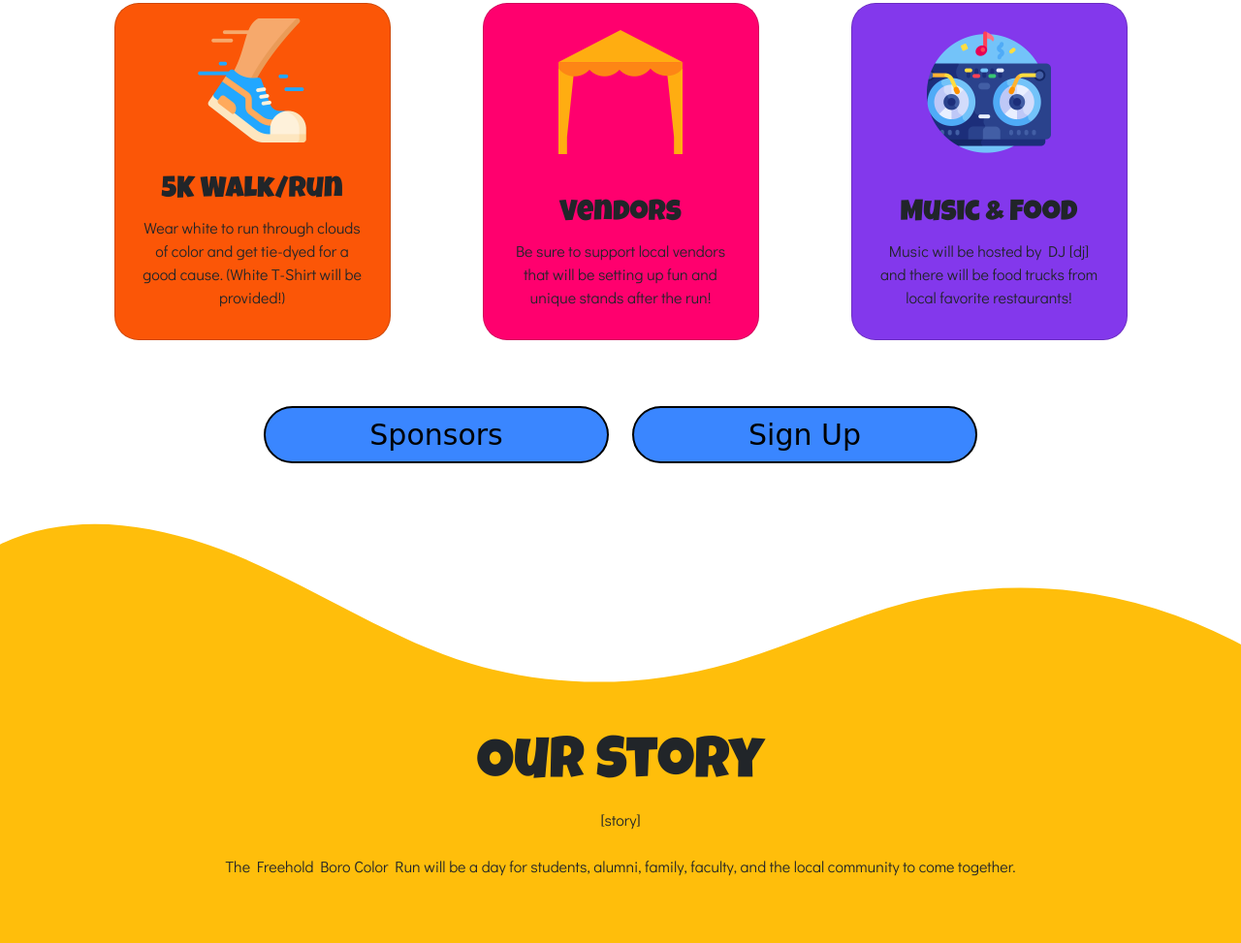
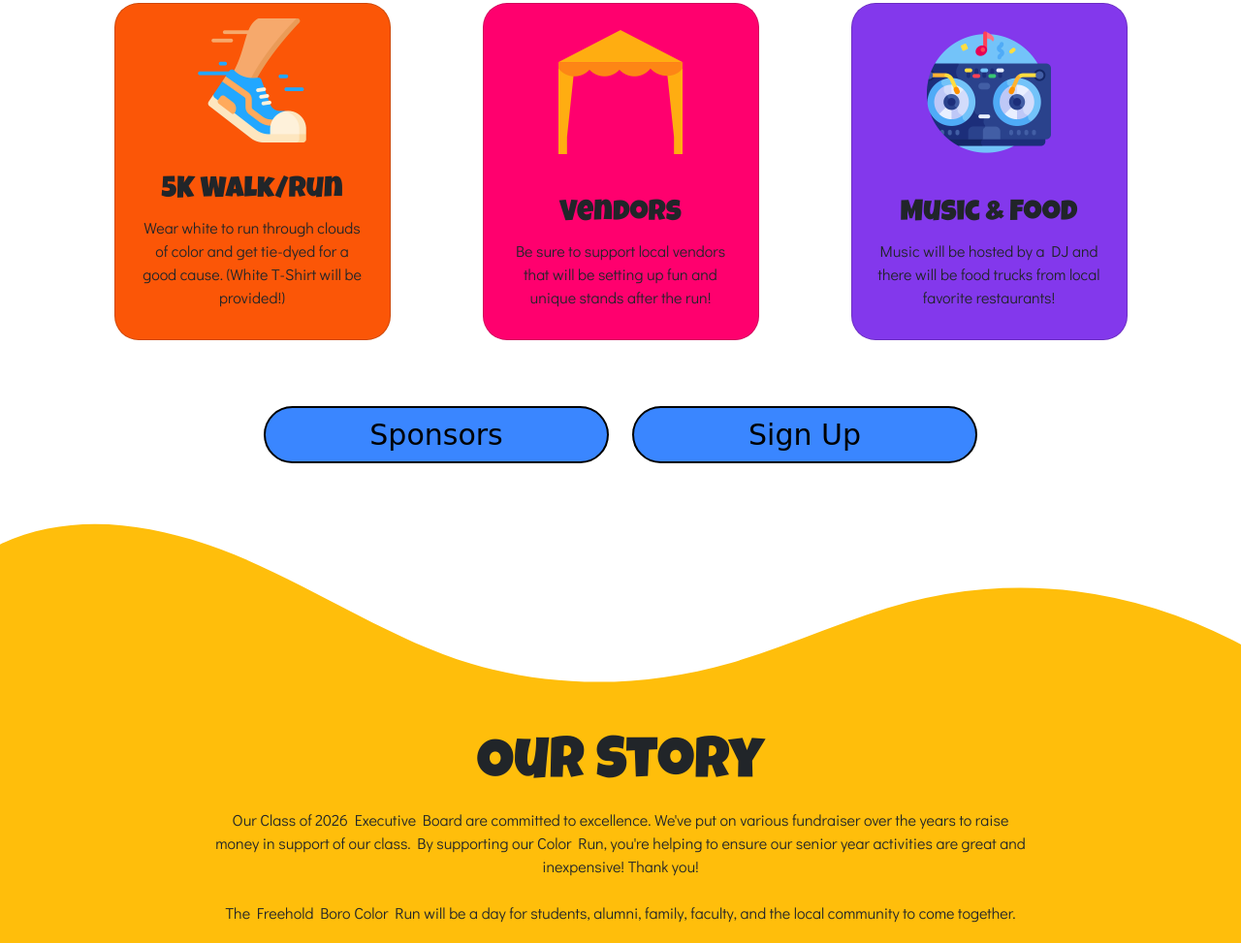
Before and after one commit to matthewkouveliotes/ColorRun, a plain HTML site: page index.html in a window 1280 px wide. Shown: the part 711-1684 px from the top of the page at 97% size. Drawn offline with nearby package versions, Linux system fonts and the light colour scheme; a web font is replaced by a local one.

Commit message:
story updates

```diff
--- a/index.html
+++ b/index.html
@@ -106,7 +106,7 @@
           <img class="img-fluid" src="img/icons/dj-mixer.png" alt="Dj mixer icons created by Freepik - Flaticon">
         </div>
         <h3>Music & Food</h3>
-        <p>Music will be hosted by DJ [dj] and there will be food trucks from local favorite restaurants!
+        <p>Music will be hosted by a DJ and there will be food trucks from local favorite restaurants!
         </p>
       </div>
     </div>
@@ -132,7 +132,7 @@
       <div class="col-8 mt-5">
         <h1>Our Story</h1>
         <p>
-          [story]
+          Our Class of 2026 Executive Board are committed to excellence. We've put on various fundraiser over the years to raise money in support of our class. By supporting our Color Run, you're helping to ensure our senior year activities are great and inexpensive! Thank you!
           <br><br>
           The Freehold Boro Color Run will be a day for students, alumni, family, faculty, and the local community to come together.</p>
       </div>
```
